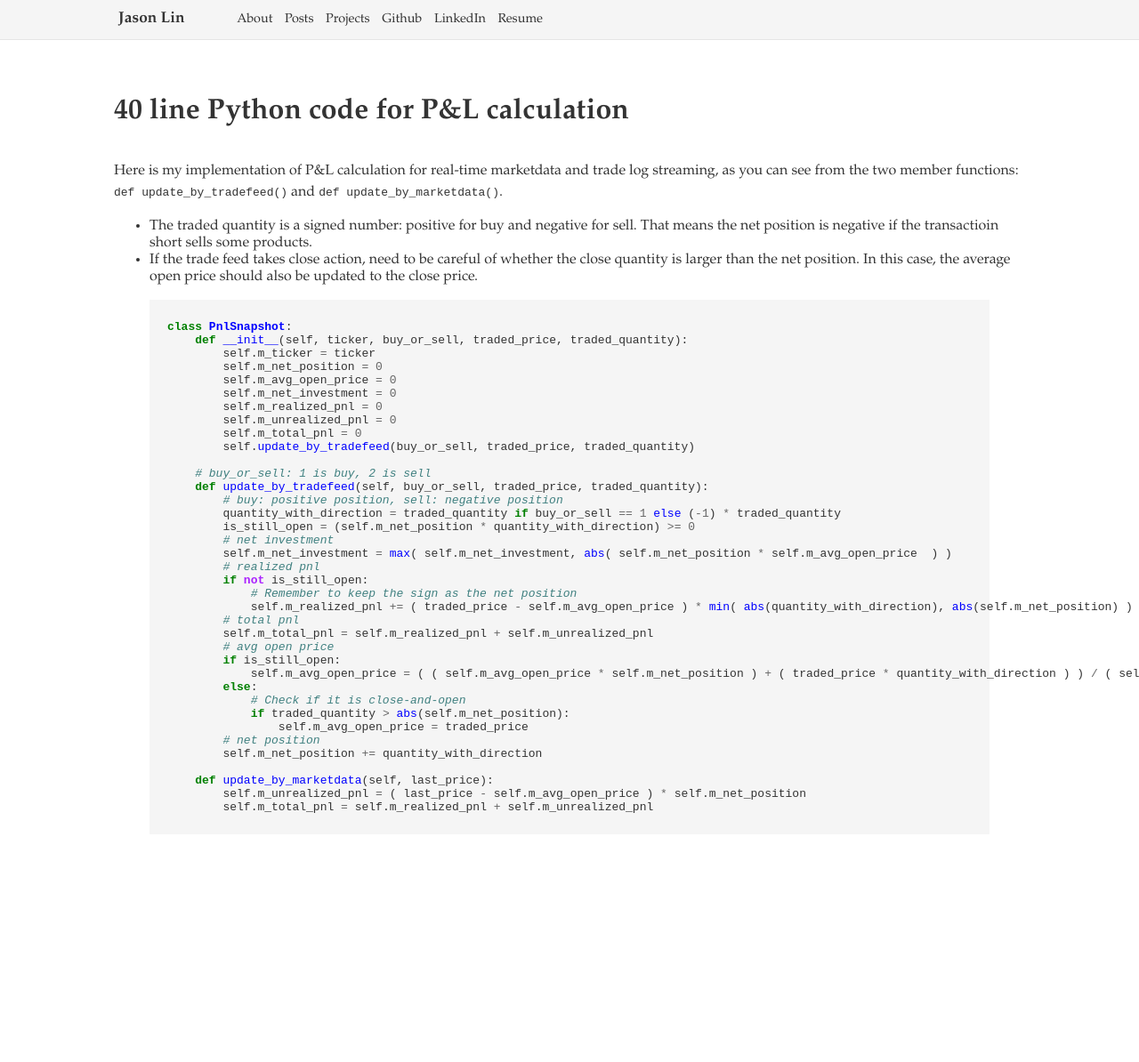
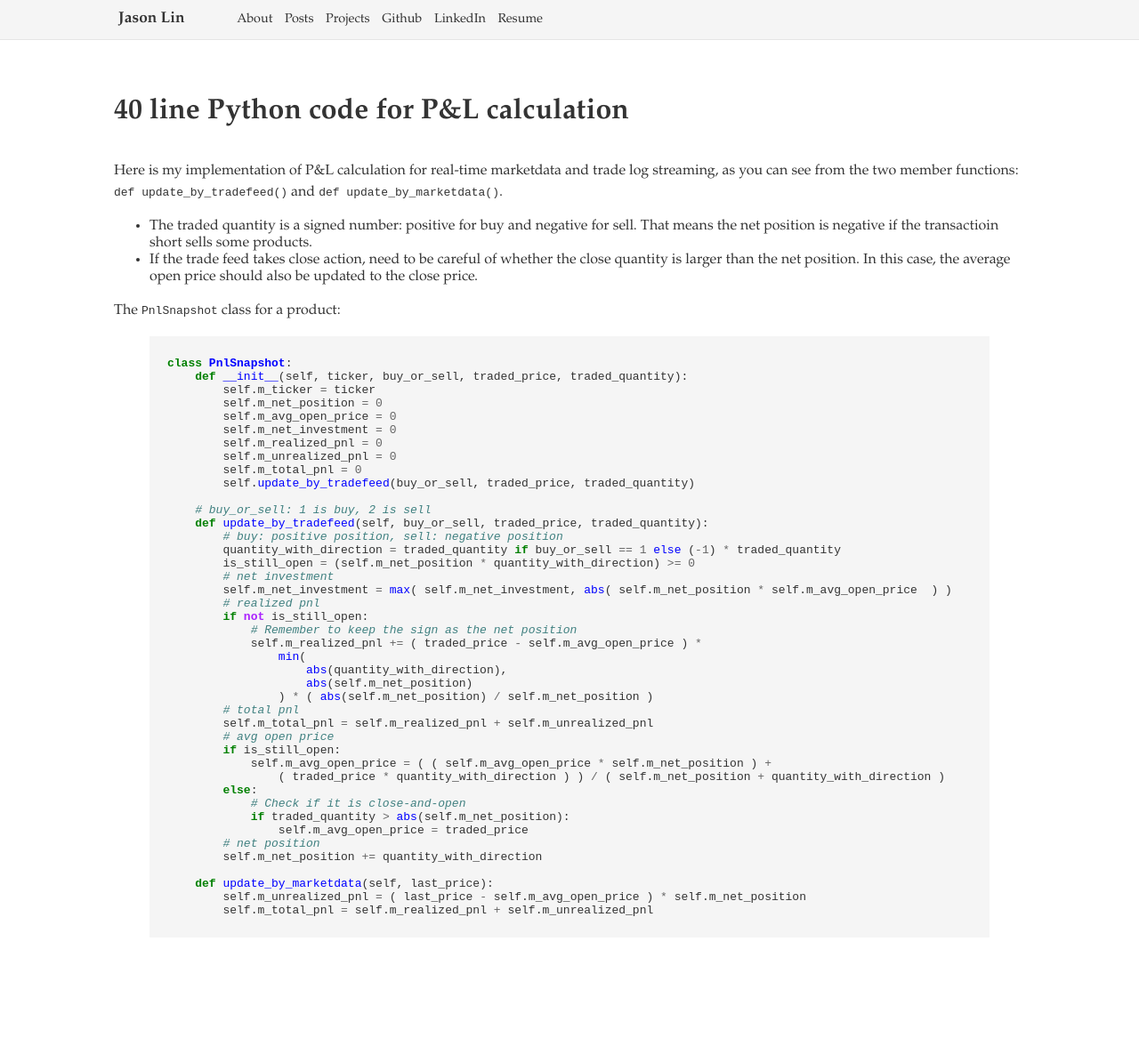
Before and after one commit to lichgo/lichgo.github.io, a Jekyll site: the page built from _posts/2015-10-29-40-lines-pnl-calculation.md, in a window 1280 px wide. Shown: the whole page at 89% size. Built offline with Jekyll 4.4.1, drawn with Linux system fonts in a browser that asks for light colours; comment, search, counter and statistics services are not loaded; before the commit the page ends 1078 px from its top, so only the background shows below that.

Commit message:
add new post

```diff
--- a/_posts/2015-10-29-40-lines-pnl-calculation.md
+++ b/_posts/2015-10-29-40-lines-pnl-calculation.md
@@ -7,6 +7,7 @@ Here is my implementation of P&L calculation for real-time marketdata and trade
 * The traded quantity is a signed number: positive for buy and negative for sell. That means the net position is negative if the transactioin short sells some products.
 * If the trade feed takes close action, need to be careful of whether the close quantity is larger than the net position. In this case, the average open price should also be updated to the close price.
 
+The `PnlSnapshot` class for a product:
 
 {% highlight python %}
 class PnlSnapshot:
@@ -30,12 +31,17 @@ class PnlSnapshot:
         # realized pnl
         if not is_still_open:
             # Remember to keep the sign as the net position
-            self.m_realized_pnl += ( traded_price - self.m_avg_open_price ) * min( abs(quantity_with_direction), abs(self.m_net_position) ) * ( abs(self.m_net_position) / self.m_net_position )
+            self.m_realized_pnl += ( traded_price - self.m_avg_open_price ) *
+                min(
+                    abs(quantity_with_direction),
+                    abs(self.m_net_position)
+                ) * ( abs(self.m_net_position) / self.m_net_position )
         # total pnl
         self.m_total_pnl = self.m_realized_pnl + self.m_unrealized_pnl
         # avg open price
         if is_still_open:
-            self.m_avg_open_price = ( ( self.m_avg_open_price * self.m_net_position ) + ( traded_price * quantity_with_direction ) ) / ( self.m_net_position + quantity_with_direction )
+            self.m_avg_open_price = ( ( self.m_avg_open_price * self.m_net_position ) +
+                ( traded_price * quantity_with_direction ) ) / ( self.m_net_position + quantity_with_direction )
         else:
             # Check if it is close-and-open
             if traded_quantity > abs(self.m_net_position):
```
